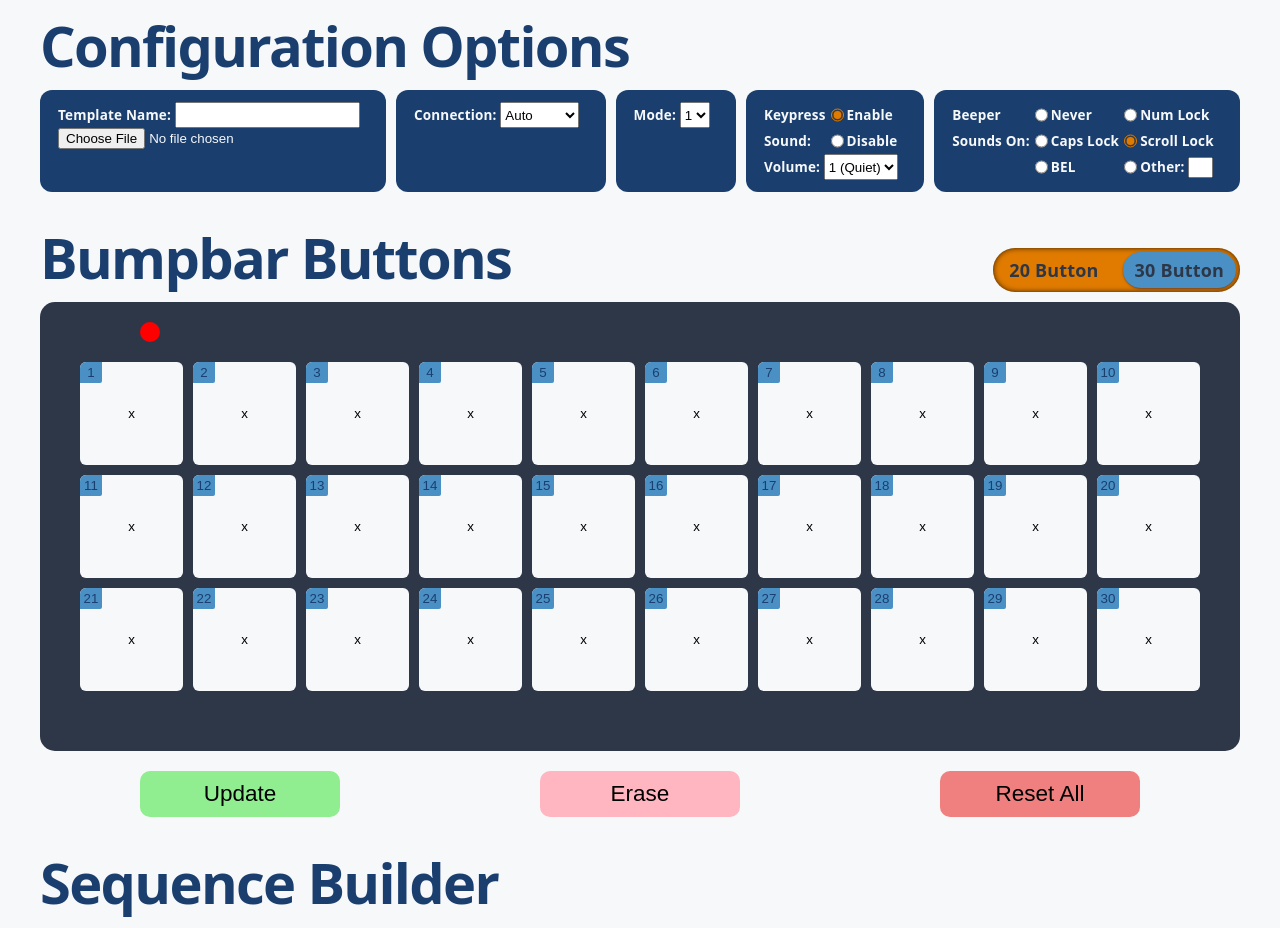
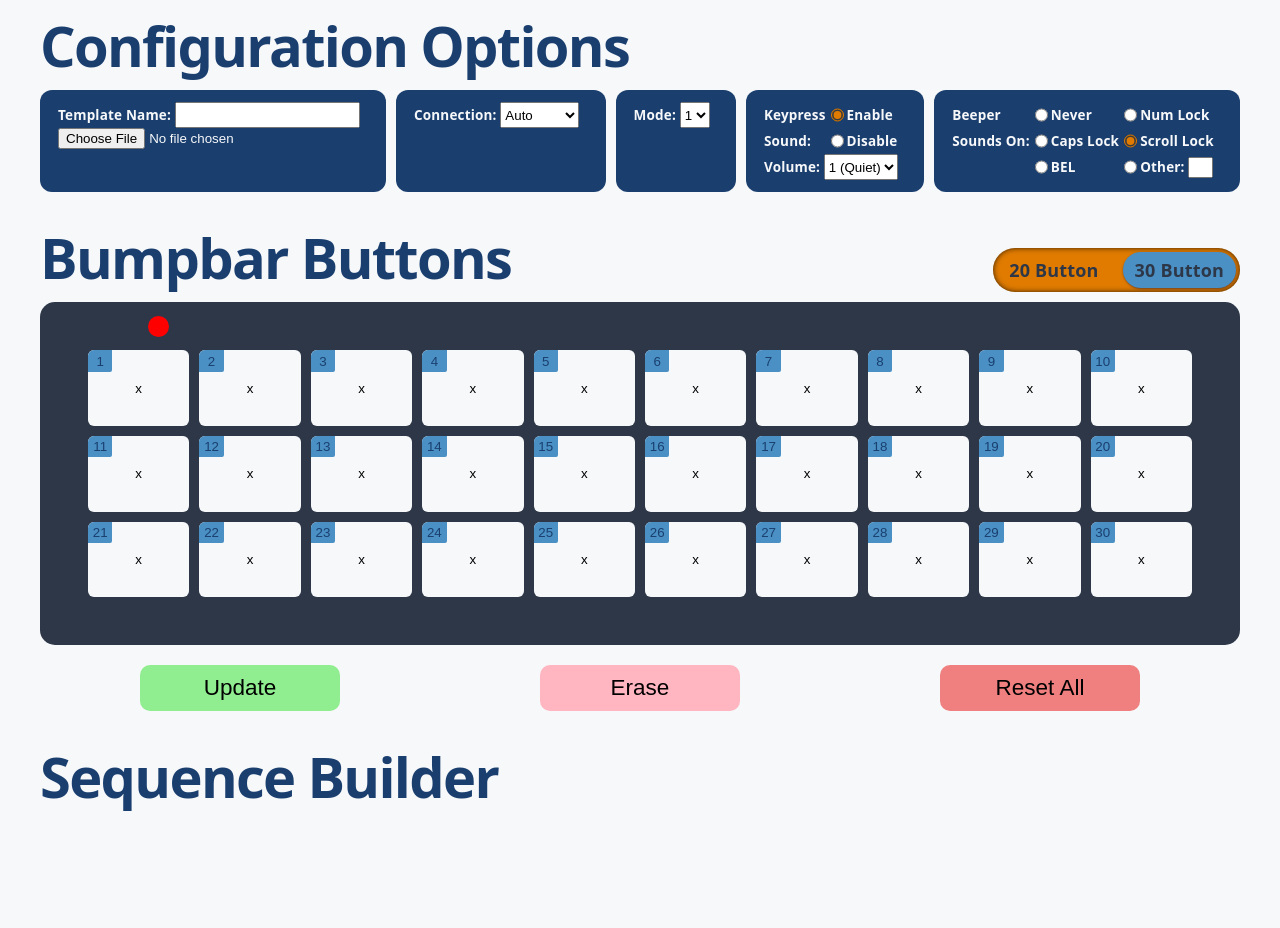
Before and after one commit to reecejpetty/krs-configurator, a React (Vite) app: page / in a window 1280 px wide. After the commit the page ends 821 px from the top, so only its background shows below. Built offline with nearby package versions, Linux system fonts and the light colour scheme.

Commit message:
Make bumpbar fixed height with rows resizing to fill space

```diff
--- a/src/components/BumpbarLayout/BumpbarLayout.module.css
+++ b/src/components/BumpbarLayout/BumpbarLayout.module.css
@@ -1,10 +1,13 @@
 .bumpbar {
     position: relative;
+    display: flex;
+    align-items: stretch;
     background-color: var(--charcoal);
     width: 100%;
-    padding: 60px 40px;
+    padding: 4%;
     border-radius: 15px;
     width: 100%;
+    aspect-ratio: 3.5/1;
     margin-bottom: 20px;
     overflow: auto;
 }
@@ -12,9 +15,9 @@
 .bumpbar::before {
     content: "";
     position: absolute;
-    top: 20px;
-    left: 100px;
-    width: 20px;
+    top: 4%;
+    left: 9%;
+    width: 1.75%;
     aspect-ratio: 1/1;
     background-color: red;
     border-radius: 40px;
@@ -22,24 +25,24 @@
 
 .bumpbarLayout {
     display: grid;
-    grid-template-rows: 1fr 1fr 1fr;
+    grid-template-rows: repeat(3, 1fr);
     grid-template-columns: repeat(10, 1fr);
     gap: 10px;
     margin: 0 auto;
-    transition: grid-template-rows 0.5s ease-out;
+    width: 100%;
+    /* transition: grid-template-rows 0.5s ease-out; */
 }
 
 .bumpbarLayout20 {
     composes: bumpbarLayout;
-    grid-template-rows: 1fr 1fr 0fr;
-    margin-bottom: -10px;
+    grid-template-rows: repeat(2, 1fr);
 }
 
 .bumpbarButton {
     display: flex;
     position: relative;
     margin: 0;
-    aspect-ratio: 1/1;
+    /* aspect-ratio: 1/1; */
     padding: 12px;
     justify-content: center;
     align-items: center;
@@ -59,8 +62,9 @@
     position: absolute;
     top: 0;
     left: 0;
-    width: 22px;
-    padding: 3px 0;
+    min-width: fit-content;
+    width: 20%;
+    padding: 3% 2%;
     border-bottom-right-radius: 2px;
     color: var(--navy);
     background-color: var(--steel-blue);
```
